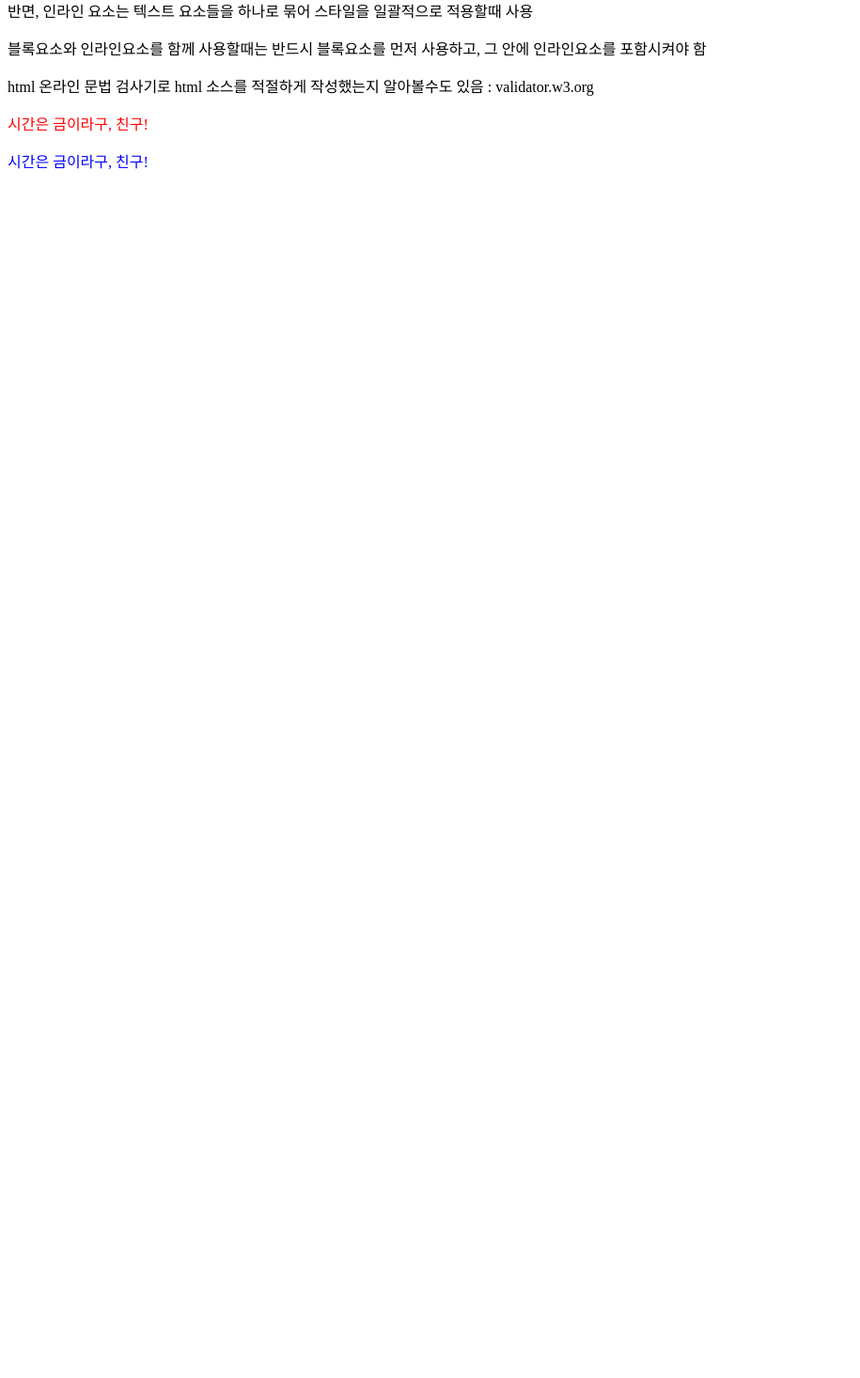
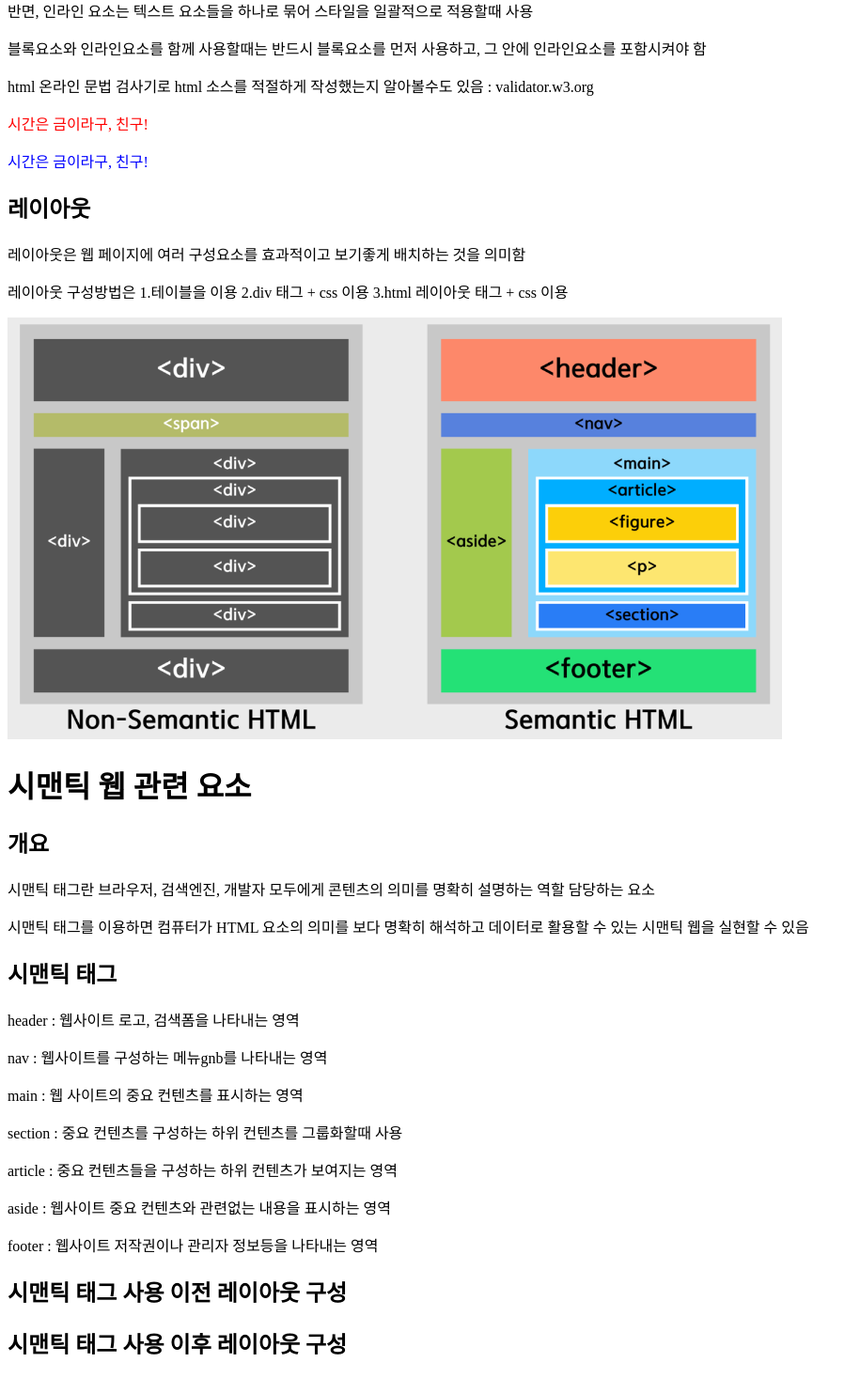
Before and after one commit to gongbu22/frontends, a FastAPI app: page /html/semantic in a window 1280 px wide. Shown: the part 560-2027 px from the top of the page at 94% size, without its empty margins (0-915 px from the left). Before the commit the page ends 741 px from the top, so only its background shows below. Run offline with FastAPI, Linux system fonts and the light colour scheme.

Commit message:
html5 - 시맨틱 관련 태그

```diff
--- a/views/templates/html/09semantic.html
+++ b/views/templates/html/09semantic.html
@@ -44,5 +44,65 @@
     <p><span style="color:red">시간은 금이라구, 친구!</span></p>
     <sapn><p style="color:blue">시간은 금이라구, 친구!</p></sapn>
 
+    <h2>레이아웃</h2>
+    <p>레이아웃은 웹 페이지에 여러 구성요소를
+        효과적이고 보기좋게 배치하는 것을 의미함</p>
+    <p>레이아웃 구성방법은
+        1.테이블을 이용
+        2.div 태그 + css 이용
+        3.html 레이아웃 태그 + css 이용</p>
+
+    <img src="/static/img/semantic.png" alt="시멘틱 태그">
+
+    <h1>시맨틱 웹 관련 요소</h1>
+    <h2>개요</h2>
+    <p>시맨틱 태그란 브라우저, 검색엔진, 개발자 모두에게
+        콘텐츠의 의미를 명확히 설명하는 역할 담당하는 요소</p>
+    <p>시맨틱 태그를 이용하면 컴퓨터가 HTML 요소의 의미를 보다
+        명확히 해석하고 데이터로 활용할 수 있는
+        시맨틱 웹을 실현할 수 있음</p>
+
+    <h2>시맨틱 태그</h2>
+    <p>header : 웹사이트 로고, 검색폼을 나타내는 영역</p>
+    <p>nav : 웹사이트를 구성하는 메뉴gnb를 나타내는 영역</p>
+
+    <p>main : 웹 사이트의 중요 컨텐츠를 표시하는 영역</p>
+    <p>section : 중요 컨텐츠를 구성하는 하위 컨텐츠를
+        그룹화할때 사용</p>
+    <p>article : 중요 컨텐츠들을 구성하는 하위 컨텐츠가 보여지는 영역</p>
+    <p>aside : 웹사이트 중요 컨텐츠와 관련없는 내용을
+        표시하는 영역</p>
+
+    <p>footer : 웹사이트 저작권이나 관리자 정보등을 나타내는 영역</p>
+
+
+    <h2>시맨틱 태그 사용 이전 레이아웃 구성</h2>
+    <div id="header"></div>
+    <span id="nav"></span>
+    <div id="aside"></div>
+    <div id="main">
+        <div id="section">
+            <div id="article1"></div>
+            <div id="article2"></div>
+        </div>
+    </div>
+    <div id="footer"></div>
+
+
+    <h2>시맨틱 태그 사용 이후 레이아웃 구성</h2>
+    <header></header>
+    <nav></nav>
+    <aside></aside>
+    <main>
+        <section></section>
+        <article>
+            <p></p>
+            <figure></figure>
+        </article>
+    </main>
+    <footer></footer>
+
+
+
 </body>
 </html>
```
Also changed, not shown: views/static/img/semantic.png (added).
